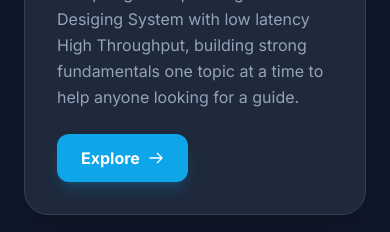
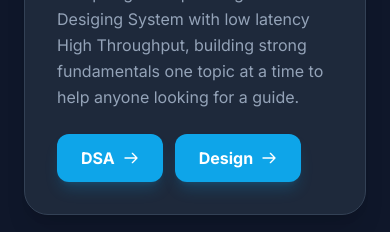
Before and after one commit to myself-NEO/myself-NEO.github.io, a React (Vite) app: page / in a window 390 px wide. Shown: the part 6000-6232 px from the top of the page. Built offline with nearby package versions, Linux system fonts and the light colour scheme; no server answers.

Commit message:
Mobile view corrected

```diff
--- a/App.tsx
+++ b/App.tsx
@@ -180,7 +180,7 @@ const App: React.FC = () => {
               <img
                 src="https://picsum.photos/seed/Keshav/500/500"
                 alt="Profile"
-                className="relative rounded-3xl w-72 h-72 md:w-96 md:h-96 object-cover shadow-2xl grayscale hover:grayscale-0 transition-all duration-700 hover:scale-105"
+                className="relative rounded-3xl w-60 h-60 min-[360px]:w-72 min-[360px]:h-72 md:w-96 md:h-96 object-cover shadow-2xl grayscale hover:grayscale-0 transition-all duration-700 hover:scale-105"
               />
               <div className="absolute -bottom-6 -right-6 bg-slate-900 p-4 rounded-2xl border border-slate-800 shadow-2xl animate-bounce">
                 <span className="text-3xl">🚀</span>
--- a/components/CurrentlyWorking.tsx
+++ b/components/CurrentlyWorking.tsx
@@ -93,7 +93,7 @@ const CurrentlyWorking: React.FC = () => {
           </p>
         </div>
 
-        <div className="grid lg:grid-cols-2 gap-8 items-start">
+        <div className="grid grid-cols-1 lg:grid-cols-2 gap-8 items-start">
           <div className="flex flex-col gap-8">
           {/* Project Card */}
           <div className="p-8 bg-slate-800 border border-slate-700 rounded-3xl shadow-xl hover:border-sky-500/30 transition-colors">
@@ -134,15 +134,23 @@ const CurrentlyWorking: React.FC = () => {
             <p className="text-slate-400 leading-relaxed mb-6">
               Compiling & deep-diving into DSA & Desiging System with low latency High Throughput, building strong fundamentals one topic at a time to help anyone looking for a guide.
             </p>
+            <div className="flex flex-wrap gap-3">
+              {[
+                { label: 'DSA', href: '#dsa' },
+                { label: 'Design', href: '#system-design' },
+              ].map((link) => (
                 <a
-              href="#dsa"
+                  key={link.href}
+                  href={link.href}
                   className="inline-flex items-center gap-2 px-6 py-3 rounded-xl bg-sky-500 hover:bg-sky-400 text-white font-bold transition-all hover:scale-[1.02] active:scale-[0.98] shadow-lg shadow-sky-500/20"
                 >
-              Explore
+                  {link.label}
                   <svg xmlns="http://www.w3.org/2000/svg" className="h-4 w-4" fill="none" viewBox="0 0 24 24" stroke="currentColor" aria-hidden="true">
                     <path strokeLinecap="round" strokeLinejoin="round" strokeWidth={2} d="M14 5l7 7m0 0l-7 7m7-7H3" />
                   </svg>
                 </a>
+              ))}
+            </div>
           </div>
           </div>
 
```
Lines whose indentation alone changed are shown as unchanged.
